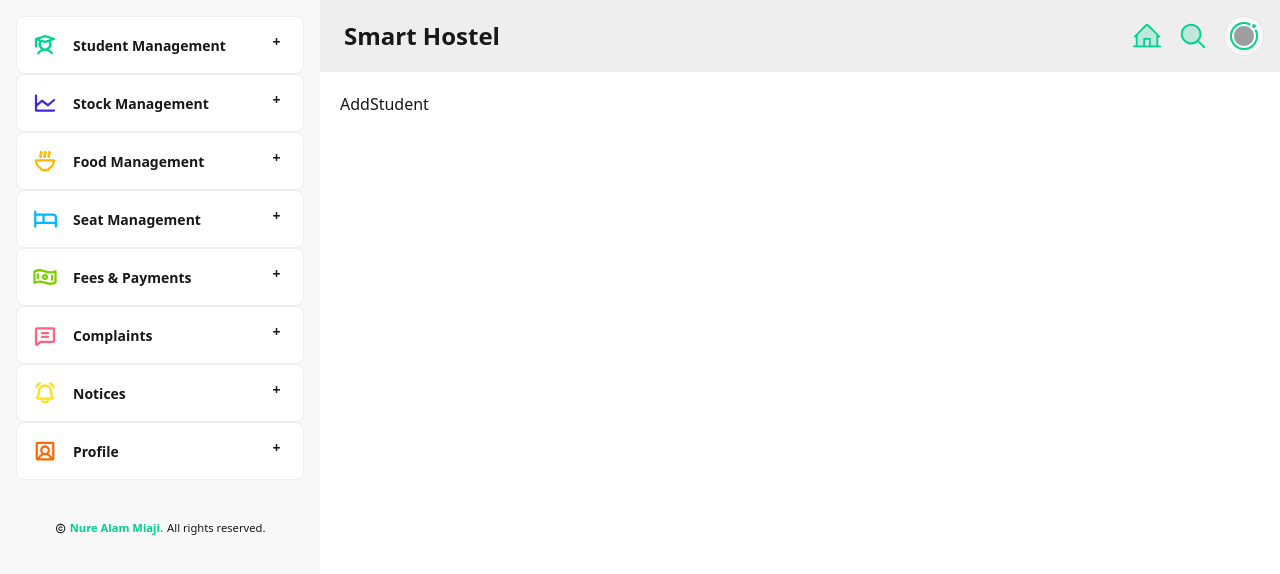
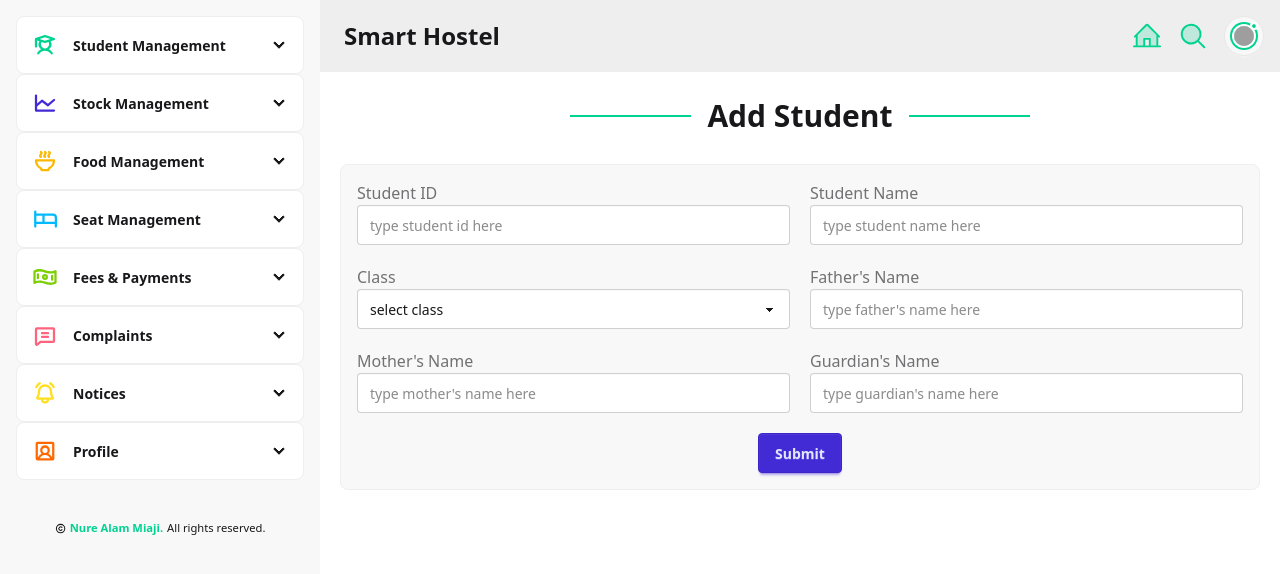
Before and after one commit to nurealammiaji/smart-hostel-client, a React (Vite) app: page /students/add in a window 1280 px wide. Shown: the top 574 px of the page. Built offline with nearby package versions, Linux system fonts and the light colour scheme; grey boxes are pictures that could not be loaded.

Commit message:
student add form added

```diff
--- a/src/components/MenuAccordion/MenuAccordion.jsx
+++ b/src/components/MenuAccordion/MenuAccordion.jsx
@@ -5,7 +5,7 @@ import { Link } from 'react-router';
 const MenuAccordion = () => {
     return (
         <>
-            <div className="collapse collapse-plus bg-base-100 border border-base-300">
+            <div className="collapse collapse-arrow bg-base-100 border border-base-300">
                 <input type="radio" name="menu-accordion" />
                 <div className="collapse-title font-semibold flex gap-4 items-center"><span className='text-2xl text-success'><PiStudentBold /></span> Student Management</div>
                 <div className="collapse-content text-sm">
@@ -19,7 +19,7 @@ const MenuAccordion = () => {
                             </Link>
                         </li>
                         <li>
-                            <Link to={"/"}>
+                            <Link to={"/students/search"}>
                                 <span className='text-xl'>
                                     <PiMagnifyingGlassBold />
                                 </span>
@@ -27,7 +27,7 @@ const MenuAccordion = () => {
                             </Link>
                         </li>
                         <li>
-                            <Link to={"/"}>
+                            <Link to={"/students/all"}>
                                 <span className='text-xl'>
                                     <PiListBulletsBold />
                                 </span>
@@ -37,7 +37,7 @@ const MenuAccordion = () => {
                     </ul>
                 </div>
             </div>
-            <div className="collapse collapse-plus bg-base-100 border border-base-300">
+            <div className="collapse collapse-arrow bg-base-100 border border-base-300">
                 <input type="radio" name="menu-accordion" />
                 <div className="collapse-title font-semibold flex gap-4 items-center"><span className='text-2xl text-primary'><PiChartLineBold /></span> Stock Management</div>
                 <div className="collapse-content text-sm">
@@ -69,7 +69,7 @@ const MenuAccordion = () => {
                     </ul>
                 </div>
             </div>
-            <div className="collapse collapse-plus bg-base-100 border border-base-300">
+            <div className="collapse collapse-arrow bg-base-100 border border-base-300">
                 <input type="radio" name="menu-accordion" />
                 <div className="collapse-title font-semibold flex gap-4 items-center"><span className='text-2xl text-warning'><PiBowlSteamBold /></span> Food Management</div>
                 <div className="collapse-content text-sm">
@@ -101,7 +101,7 @@ const MenuAccordion = () => {
                     </ul>
                 </div>
             </div>
-            <div className="collapse collapse-plus bg-base-100 border border-base-300">
+            <div className="collapse collapse-arrow bg-base-100 border border-base-300">
                 <input type="radio" name="menu-accordion" />
                 <div className="collapse-title font-semibold flex items-center gap-4"><span className='text-2xl text-info'><PiBedBold /></span> Seat Management</div>
                 <div className="collapse-content text-sm">
@@ -133,7 +133,7 @@ const MenuAccordion = () => {
                     </ul>
                 </div>
             </div>
-            <div className="collapse collapse-plus bg-base-100 border border-base-300">
+            <div className="collapse collapse-arrow bg-base-100 border border-base-300">
                 <input type="radio" name="menu-accordion" />
                 <div className="collapse-title font-semibold flex gap-4 items-center"><span className='text-2xl text-lime-500'><PiMoneyWavyBold /></span> Fees & Payments</div>
                 <div className="collapse-content text-sm">
@@ -165,7 +165,7 @@ const MenuAccordion = () => {
                     </ul>
                 </div>
             </div>
-            <div className="collapse collapse-plus bg-base-100 border border-base-300">
+            <div className="collapse collapse-arrow bg-base-100 border border-base-300">
                 <input type="radio" name="menu-accordion" />
                 <div className="collapse-title font-semibold flex gap-4 items-center"><span className='text-2xl text-error'><PiChatTextBold /></span> Complaints</div>
                 <div className="collapse-content text-sm">
@@ -197,7 +197,7 @@ const MenuAccordion = () => {
                     </ul>
                 </div>
             </div>
-            <div className="collapse collapse-plus bg-base-100 border border-base-300">
+            <div className="collapse collapse-arrow bg-base-100 border border-base-300">
                 <input type="radio" name="menu-accordion" />
                 <div className="collapse-title font-semibold flex gap-4 items-center"><span className='text-2xl text-yellow-300'><PiBellRingingBold /></span> Notices</div>
                 <div className="collapse-content text-sm">
@@ -229,7 +229,7 @@ const MenuAccordion = () => {
                     </ul>
                 </div>
             </div>
-            <div className="collapse collapse-plus bg-base-100 border border-base-300">
+            <div className="collapse collapse-arrow bg-base-100 border border-base-300">
                 <input type="radio" name="menu-accordion" />
                 <div className="collapse-title font-semibold flex gap-4 items-center"><span className='text-2xl text-orange-500'><PiUserSquareBold /></span> Profile</div>
                 <div className="collapse-content text-sm">
--- /dev/null
+++ b/src/components/StudentAddForm/StudentAddForm.jsx
@@ -0,0 +1,69 @@
+import React from 'react'
+
+const StudentAddForm = () => {
+
+    const classes = [
+        {
+            id: 1,
+            name: "One",
+        },
+        {
+            id: 2,
+            name: "Two",
+        },
+        {
+            id: 3,
+            name: "Three",
+        },
+        {
+            id: 4,
+            name: "Four",
+        },
+        {
+            id: 5,
+            name: "Five",
+        },
+    ];
+
+    return (
+        <form className="bg-base-200 border-base-300 rounded-box border p-4">
+            <div className='grid grid-cols-1 md:grid-cols-2 gap-5'>
+                <div className='w-full'>
+                    <label className="label">Student ID</label>
+                    <input type="text" className="input w-full" placeholder="type student id here" />
+                </div>
+                <div className='w-full'>
+                    <label className="label">Student Name</label>
+                    <input type="text" className="input w-full" placeholder="type student name here" />
+                </div>
+                <div className='w-full'>
+                    <label className="label">Class</label>
+                    <select className='select w-full'>
+                        <option value="" className='text-slate-400'>select class</option>
+                        {
+                            (classes) &&
+                            classes.map((c, i) => <option key={i} value={c.name}>{c.name}</option>)
+                        }
+                    </select>
+                </div>
+                <div className='w-full'>
+                    <label className="label">Father's Name</label>
+                    <input type="text" className="input w-full" placeholder="type father's name here" />
+                </div>
+                <div className='w-full'>
+                    <label className="label">Mother's Name</label>
+                    <input type="text" className="input w-full" placeholder="type mother's name here" />
+                </div>
+                <div className='w-full'>
+                    <label className="label">Guardian's Name</label>
+                    <input type="text" className="input w-full" placeholder="type guardian's name here" />
+                </div>
+            </div>
+            <div className='text-center mt-5'>
+                <button type='submit' className='btn btn-primary'>Submit</button>
+            </div>
+        </form>
+    )
+}
+
+export default StudentAddForm
--- a/src/pages/Students/AddStudent/AddStudent.jsx
+++ b/src/pages/Students/AddStudent/AddStudent.jsx
@@ -1,8 +1,16 @@
 import React from 'react'
+import StudentAddForm from '../../../components/StudentAddForm/StudentAddForm'
 
 const AddStudent = () => {
   return (
-    <div>AddStudent</div>
+    <div>
+      <div className='text-center mb-10 w-3/4 md:w-1/2 mx-auto'>
+        <div className='divider divider-success'>
+          <h2 className='font-bold text-3xl'>Add Student</h2>
+        </div>
+      </div>
+      <StudentAddForm />
+    </div>
   )
 }
 
--- /dev/null
+++ b/src/pages/Students/AllStudents/AllStudents.jsx
@@ -0,0 +1,9 @@
+import React from 'react'
+
+const AllStudents = () => {
+  return (
+    <div>AllStudents</div>
+  )
+}
+
+export default AllStudents
--- /dev/null
+++ b/src/pages/Students/SearchStudent/SearchStudent.jsx
@@ -0,0 +1,9 @@
+import React from 'react'
+
+const SearchStudent = () => {
+  return (
+    <div>SearchStudent</div>
+  )
+}
+
+export default SearchStudent
```
Also changed, not shown: src/routes/AllRoutes.jsx (+10 -0 lines).
